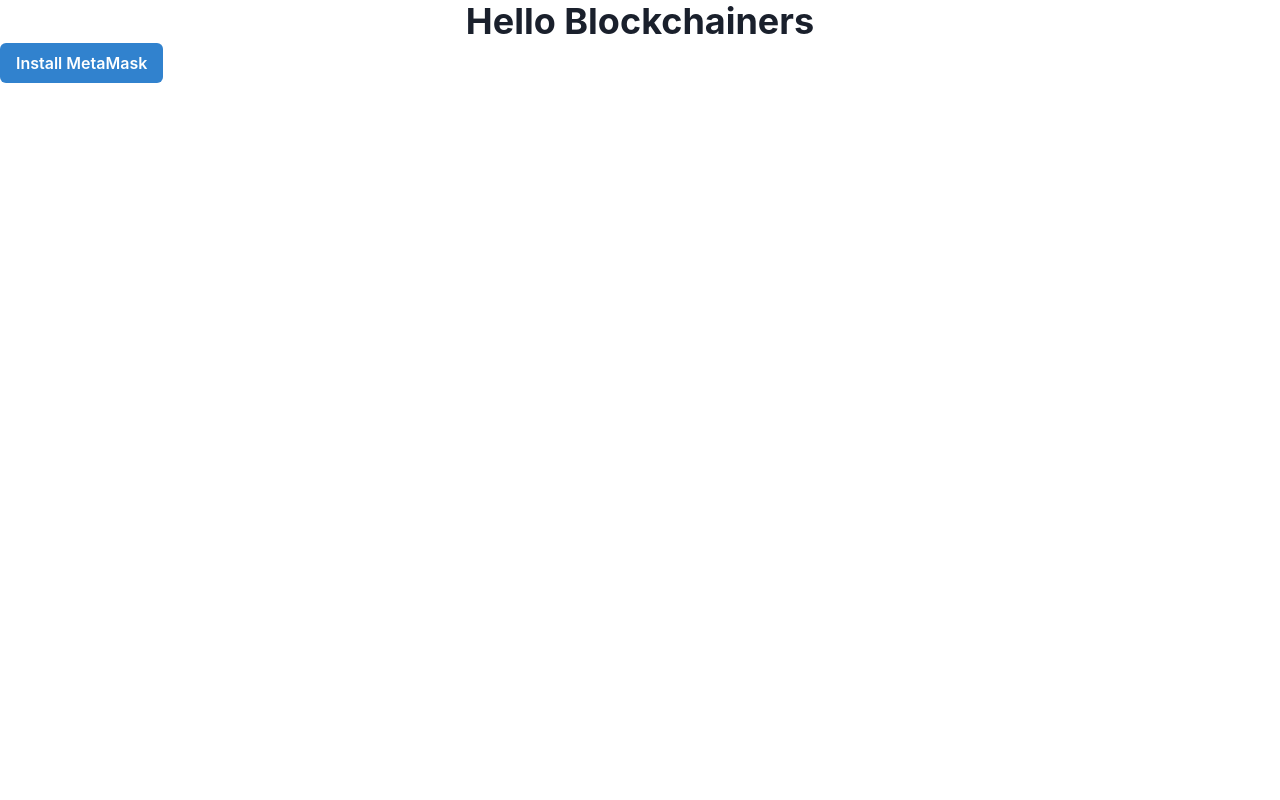
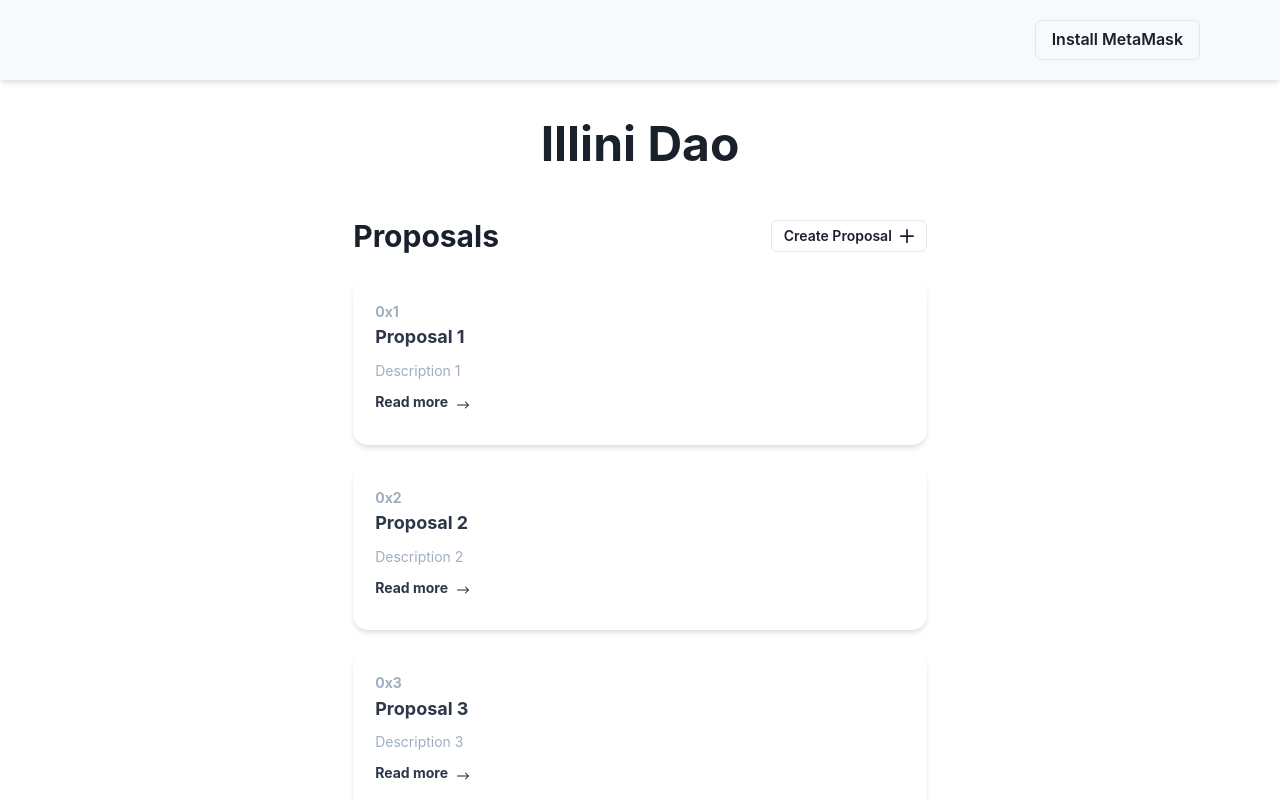
Before and after one commit to IlliniBlockchain/dao-token, a React (Create React App) app in the folder client/: page / in a window 1280 px wide. Shown: the top 800 px of the page. Built offline with nearby package versions, Linux system fonts and the light colour scheme.

Commit message:
Add basic proposal layout

```diff
--- a/client/package.json
+++ b/client/package.json
@@ -3,6 +3,7 @@
   "version": "0.1.0",
   "private": true,
   "dependencies": {
+    "@chakra-ui/icons": "^1.1.7",
     "@chakra-ui/react": "^1.8.8",
     "@emotion/react": "^11.0.0",
     "@emotion/styled": "^11.0.0",
--- a/client/src/App.jsx
+++ b/client/src/App.jsx
@@ -1,22 +1,13 @@
-import {useState, useEffect} from 'react';
-import { ChakraProvider, Box, theme, Heading, Button, Text } from '@chakra-ui/react';
-import MetaMaskOnboarding from '@metamask/onboarding'
-import { ethers, utils } from "ethers"
-import Wallet from './Wallet'
+import { ChakraProvider, theme } from '@chakra-ui/react';
+// import MetaMaskOnboarding from '@metamask/onboarding'
+// import { ethers, utils } from "ethers"
+
+import Home from './components/Home';
 
 function App() {
-
-  const [ connected, setConnected ] = useState(false);
-  const [ walletAddress, setWalletAddress ] = useState("");
-  const [ provider, setProvider ] = useState(null);
-  const [ signer, setSigner ] = useState(null);
-
   return (
     <ChakraProvider theme={theme}>
-      <Box textAlign="center" fontSize="xl">
-        <Heading>Hello Blockchainers</Heading>
-      </Box>
-      <Wallet connected={connected} setConnected={setConnected} walletAddress={walletAddress} setWalletAddress={setWalletAddress} setProvider={setProvider} setSigner={setSigner} />
+      <Home />
     </ChakraProvider>
   );
 }
--- a/client/src/Wallet.jsx
+++ b/client/src/Wallet.jsx
@@ -1,21 +1,26 @@
-import {useState, useEffect} from 'react';
-import { ChakraProvider, Box, theme, Heading, Button, Text } from '@chakra-ui/react';
-import MetaMaskOnboarding from '@metamask/onboarding'
-import { ethers, utils } from "ethers"
+import { useState, useEffect } from 'react';
+import { Box, Button, Text } from '@chakra-ui/react';
+import MetaMaskOnboarding from '@metamask/onboarding';
+import { ethers } from 'ethers';
 
-function Wallet({ connected, setConnected, walletAddress, setWalletAddress, setProvider, setSigner }) {
-
-    const [ pendingConnect, setPendingConnect ] = useState(false);
-    const [ metaMaskInstalled, setMetaMaskInstalled ] = useState(false);
+function Wallet({
+  connected,
+  setConnected,
+  walletAddress,
+  setWalletAddress,
+  setProvider,
+  setSigner,
+}) {
+  const [pendingConnect, setPendingConnect] = useState(false);
+  const [metaMaskInstalled, setMetaMaskInstalled] = useState(false);
 
   const isMetaMaskInstalled = () => {
     const { ethereum } = window;
     return Boolean(ethereum && ethereum.isMetaMask);
   };
 
-
   const onClickInstall = () => {
-        const onboarding = new MetaMaskOnboarding({ });
+    const onboarding = new MetaMaskOnboarding({});
     onboarding.startOnboarding();
   };
 
@@ -32,7 +37,6 @@ function Wallet({ connected, setConnected, walletAddress, setWalletAddress, setP
 
       setConnected(true);
       setPendingConnect(false);
-
     } catch (error) {
       console.error(error);
     }
@@ -44,24 +48,22 @@ function Wallet({ connected, setConnected, walletAddress, setWalletAddress, setP
 
   return (
     <Box>
-        {
-            connected
-            ?
-            <Text>{walletAddress.slice(0, 10) + "..."}</Text>
-            :
-            <Button colorScheme='blue' onClick={(metaMaskInstalled ? onClickConnect : onClickInstall)}>
-            {
-                metaMaskInstalled
-                ?
-                (pendingConnect ? "Pending" : "Connect wallet")
-                :
-                "Install MetaMask"
-            }
+      {connected ? (
+        <Text>{walletAddress.slice(0, 10) + '...'}</Text>
+      ) : (
+        <Button
+          variant="outline"
+          onClick={metaMaskInstalled ? onClickConnect : onClickInstall}
+        >
+          {metaMaskInstalled
+            ? pendingConnect
+              ? 'Pending'
+              : 'Connect wallet'
+            : 'Install MetaMask'}
         </Button>
-        }
+      )}
     </Box>
-    )
-
+  );
 }
 
 export default Wallet;
--- /dev/null
+++ b/client/src/components/Card.jsx
@@ -0,0 +1,17 @@
+import { Box } from '@chakra-ui/react';
+export const Card = ({ children }) => {
+  return (
+    <Box
+      bg="white"
+      w="100%"
+      minW="300px"
+      p="22px"
+      borderRadius="15px"
+      boxShadow="md"
+    >
+      {children}
+    </Box>
+  );
+};
+
+export default Card;
--- /dev/null
+++ b/client/src/components/Home.jsx
@@ -0,0 +1,123 @@
+import { Box, Container, Heading } from '@chakra-ui/react';
+import { Navbar } from './NavBar';
+import ProposalList from './ProposalList';
+
+const Home = () => {
+  return (
+    <Box>
+      <Navbar />
+      <Container minW="100ch" centerContent mb="50px">
+        <Heading size={'2xl'}>Illini Dao</Heading>
+      </Container>
+
+      <Container>
+        <ProposalList proposals={mockProposalData} />
+      </Container>
+    </Box>
+  );
+};
+
+export default Home;
+
+const mockProposalData = [
+  {
+    from: '0x1',
+    name: 'Proposal 1',
+    description: 'Description 1',
+  },
+  {
+    from: '0x2',
+    name: 'Proposal 2',
+    description: 'Description 2',
+  },
+  {
+    from: '0x3',
+    name: 'Proposal 3',
+    description: 'Description 3',
+  },
+  {
+    from: '0x4',
+    name: 'Proposal 4',
+    description: 'Description 4',
+  },
+  {
+    from: '0x5',
+    name: 'Proposal 5',
+    description: 'Description 5',
+  },
+  {
+    from: '0x6',
+    name: 'Proposal 6',
+    description: 'Description 6',
+  },
+  {
+    from: '0x7',
+    name: 'Proposal 7',
+    description: 'Description 7',
+  },
+  {
+    from: '0x8',
+    name: 'Proposal 8',
+    description: 'Description 8',
+  },
+  {
+    from: '0x9',
+    name: 'Proposal 9',
+    description: 'Description 9',
+  },
+  {
+    from: '0x10',
+    name: 'Proposal 10',
+    description: 'Description 10',
+  },
+  {
+    from: '0x11',
+    name: 'Proposal 11',
+    description: 'Description 11',
+  },
+  {
+    from: '0x12',
+    name: 'Proposal 12',
+    description: 'Description 12',
+  },
+  {
+    from: '0x13',
+    name: 'Proposal 13',
+    description: 'Description 13',
+  },
+  {
+    from: '0x14',
+    name: 'Proposal 14',
+    description: 'Description 14',
+  },
+  {
+    from: '0x15',
+    name: 'Proposal 15',
+    description: 'Description 15',
+  },
+  {
+    from: '0x16',
+    name: 'Proposal 16',
+    description: 'Description 16',
+  },
+  {
+    from: '0x17',
+    name: 'Proposal 17',
+    description: 'Description 17',
+  },
+  {
+    from: '0x18',
+    name: 'Proposal 18',
+    description: 'Description 18',
+  },
+  {
+    from: '0x19',
+    name: 'Proposal 19',
+    description: 'Description 19',
+  },
+  {
+    from: '0x20',
+    name: 'Proposal 20',
+    description: 'Description 20',
+  },
+];
--- /dev/null
+++ b/client/src/components/NavBar.jsx
@@ -0,0 +1,42 @@
+import { Box, Container, Flex, HStack } from '@chakra-ui/react';
+import { useState } from 'react';
+import * as React from 'react';
+import Wallet from '../Wallet';
+
+export const Navbar = () => {
+  const [connected, setConnected] = useState(false);
+  const [walletAddress, setWalletAddress] = useState('');
+  const [provider, setProvider] = useState(null);
+  const [signer, setSigner] = useState(null);
+
+  return (
+    <Box as="section">
+      <Box as="nav" bg="gray.50" boxShadow="md" mb="40px">
+        <Container
+          py={{
+            base: '4',
+            lg: '5',
+          }}
+          minWidth="90%"
+        >
+          {console.log(provider, signer)}
+          <HStack spacing="10" justify="flex-end" w="100%">
+            <Flex>
+              <HStack spacing="3">
+                <Wallet
+                  connected={connected}
+                  setConnected={setConnected}
+                  walletAddress={walletAddress}
+                  setWalletAddress={setWalletAddress}
+                  setProvider={setProvider}
+                  setSigner={setSigner}
+                />
+              </HStack>
+            </Flex>
+            )
+          </HStack>
+        </Container>
+      </Box>
+    </Box>
+  );
+};
--- /dev/null
+++ b/client/src/components/Proposal.jsx
@@ -0,0 +1,72 @@
+// Chakra imports
+import {
+  Box,
+  Button,
+  Flex,
+  Icon,
+  Spacer,
+  Text,
+  useColorModeValue,
+} from '@chakra-ui/react';
+// Custom components
+
+import React from 'react';
+// react icons
+import { BsArrowRight } from 'react-icons/bs';
+import Card from './Card';
+
+export const Proposal = ({ title, name, description, image }) => {
+  const textColor = useColorModeValue('gray.700', 'white');
+
+  return (
+    <Card minHeight="290.5px" p="1.2rem">
+      <Box w="100%">
+        <Flex flexDirection="column" w="100%">
+          <Flex flexDirection="column" h="100%" lineHeight="1.6">
+            <Text fontSize="sm" color="gray.400" fontWeight="bold">
+              {title}
+            </Text>
+            <Text fontSize="lg" color={textColor} fontWeight="bold" pb=".5rem">
+              {name}
+            </Text>
+            <Text
+              fontSize="sm"
+              color="gray.400"
+              fontWeight="normal"
+              noOfLines={3}
+            >
+              {description}
+            </Text>
+            <Spacer />
+            <Flex align="center">
+              <Button p="0px" variant="no-hover" bg="transparent">
+                <Text
+                  fontSize="sm"
+                  color={textColor}
+                  fontWeight="bold"
+                  cursor="pointer"
+                  transition="all .5s ease"
+                  my={{ sm: '1.5rem', lg: '0px' }}
+                  _hover={{ me: '4px' }}
+                >
+                  Read more
+                </Text>
+                <Icon
+                  as={BsArrowRight}
+                  w="20px"
+                  h="20px"
+                  fontSize="2xl"
+                  transition="all .5s ease"
+                  mx=".3rem"
+                  cursor="pointer"
+                  pt="4px"
+                  _hover={{ transform: 'translateX(20%)' }}
+                />
+              </Button>
+            </Flex>
+          </Flex>
+        </Flex>
+      </Box>
+    </Card>
+  );
+};
--- /dev/null
+++ b/client/src/components/ProposalList.jsx
@@ -0,0 +1,29 @@
+import { Box, Button, Heading, HStack, List, ListItem } from '@chakra-ui/react';
+
+import { AddIcon } from '@chakra-ui/icons';
+import { Proposal } from './Proposal';
+
+const ProposalList = ({ proposals }) => {
+  return (
+    <Box>
+      <HStack justify="space-between" alignContent="center" mb="25px">
+        <Heading size="lg">Proposals</Heading>
+        <Button size="sm" variant="outline" mr="-px" rightIcon={<AddIcon />}>
+          Create Proposal
+        </Button>
+      </HStack>
+      <List w="100%">
+        {proposals.map(proposal => (
+          <ListItem key={`${proposal.from}${proposal.name}`} mb="20px">
+            <Proposal
+              title={proposal.from}
+              name={proposal.name}
+              description={proposal.description}
+            />
+          </ListItem>
+        ))}
+      </List>
+    </Box>
+  );
+};
+export default ProposalList;
```
Also changed, not shown: client/src/index.jsx (+5 -4 lines). Lines whose indentation alone changed are shown as unchanged.
